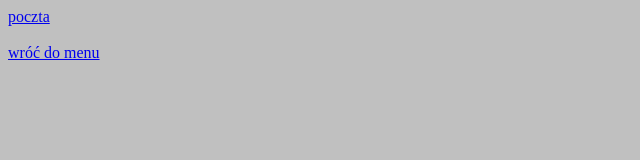
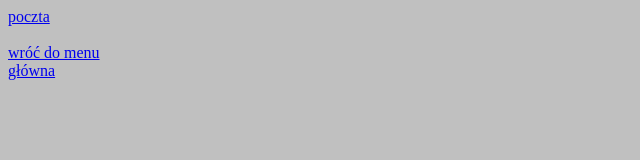
Before and after one commit to RobertoPepsi/sprawdz, a plain HTML site: page poczta_tyraj.html in a window 1280 px wide. Shown: the full height of the page, 0-640 px from the left. Drawn offline with Linux system fonts and the light colour scheme.

Commit message:
Update poczta_tyraj.html

```diff
--- a/poczta_tyraj.html
+++ b/poczta_tyraj.html
@@ -11,6 +11,8 @@
 <br>
 <br>
 <A HREF="menu_tyraj.html"> wróć do menu </A>
+   <br>
+   <A HREF="index.html"> główna </A>
 </body>
 
 </html>
```
